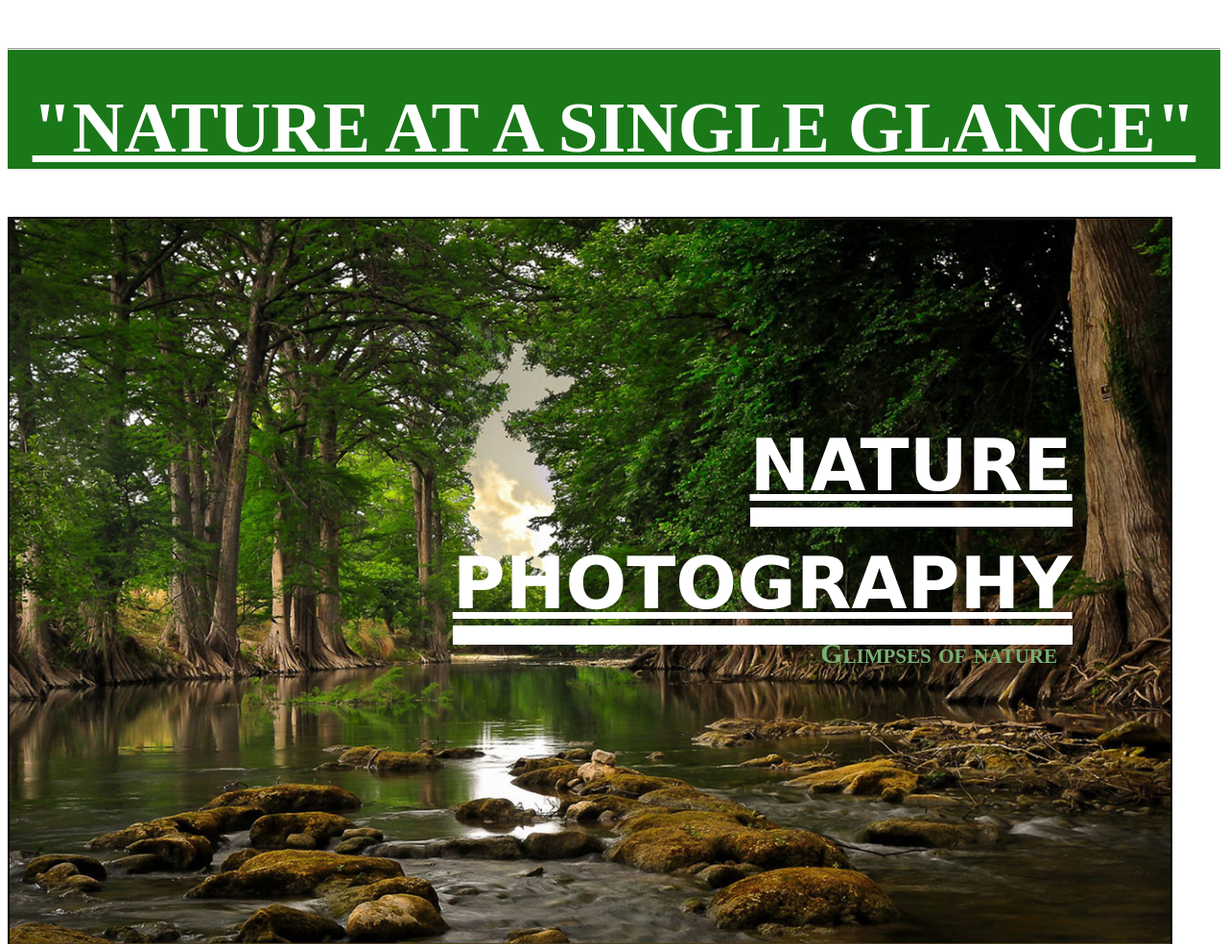
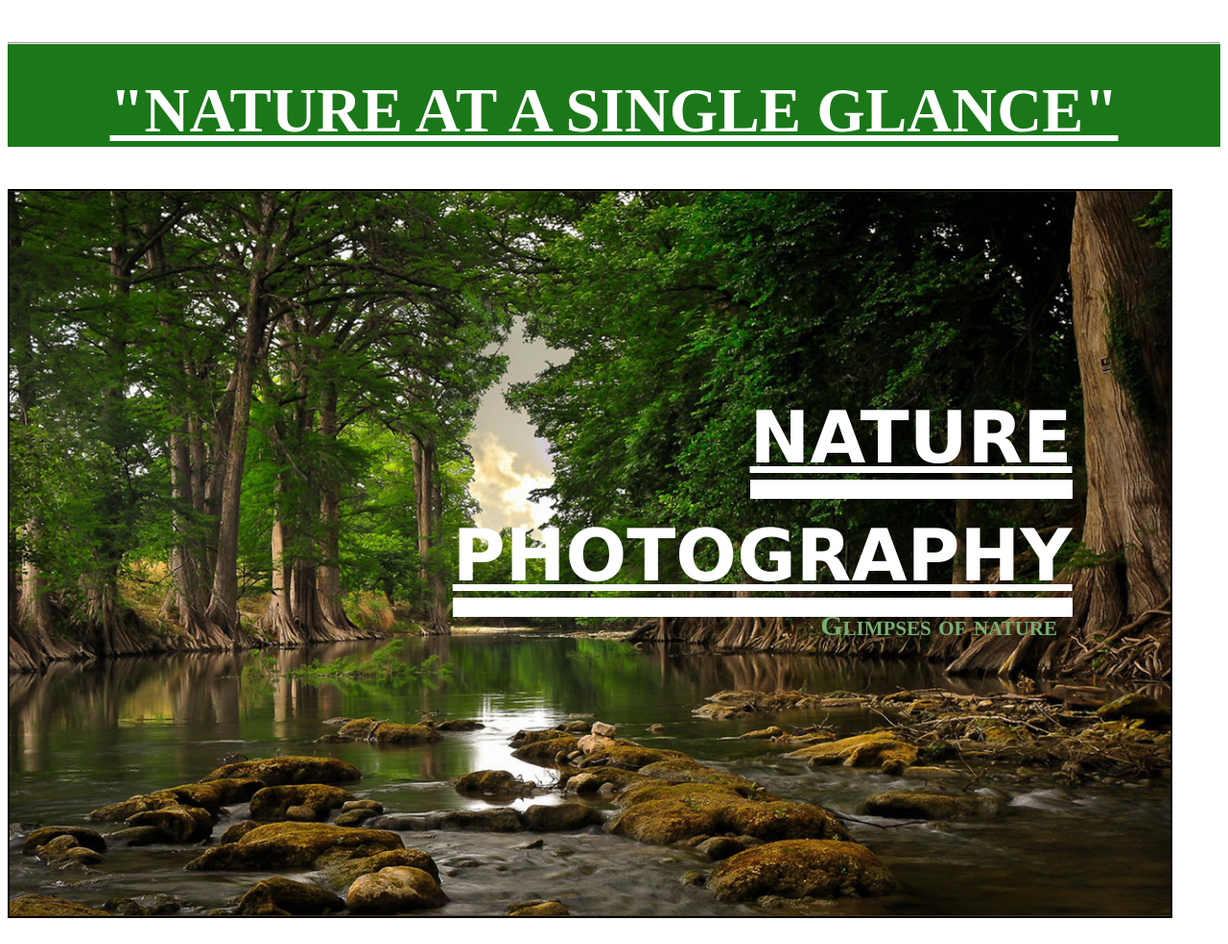
Before and after one commit to Sreelakshmi-1312/3CO3CSC, a plain HTML site: page Index.html in a window 1280 px wide. Shown: the top 984 px of the page at 96% size. Drawn offline with Linux system fonts and the light colour scheme.

Commit message:
Update Index.html

```diff
--- a/Index.html
+++ b/Index.html
@@ -4,7 +4,7 @@
  <title> NATURE PHOTOGRAPHY</title>
   </head>
   <body>
-  <h1 style="text-align:center;font-size:75px;font-family:Wendy one;color:white ;background-color:#1a7819;"><u><strong><hr>"NATURE AT A SINGLE GLANCE"</u></strong></hr></h1>
+  <h1 style="text-align:center;font-size:65px;font-family:Wendy one;color:white ;background-color:#1a7819;"><u><strong><hr>"NATURE AT A SINGLE GLANCE"</u></strong></hr></h1>
   <style>
     .box{
         position: relative;
```
